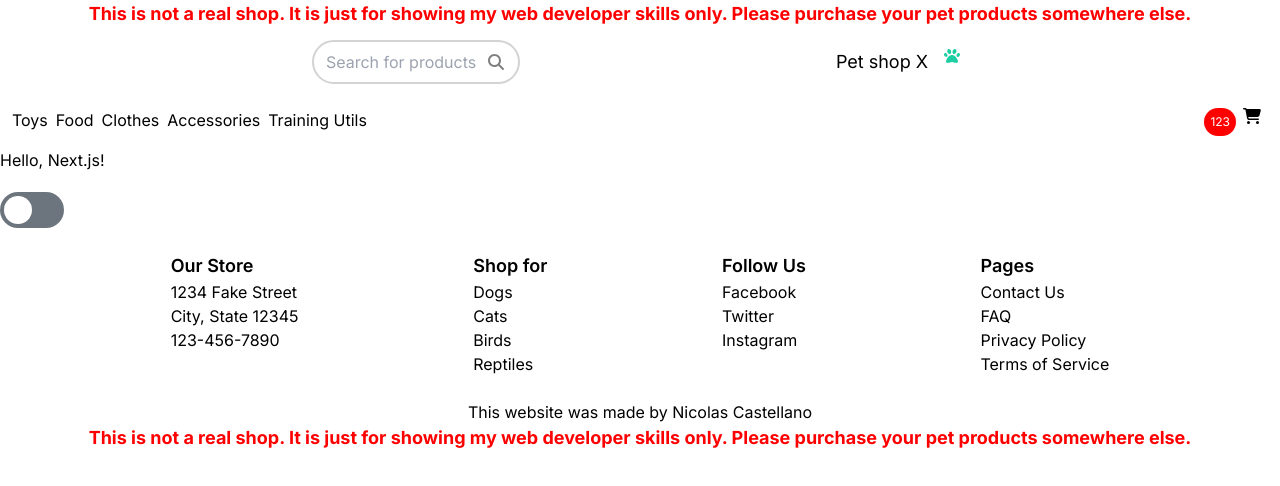
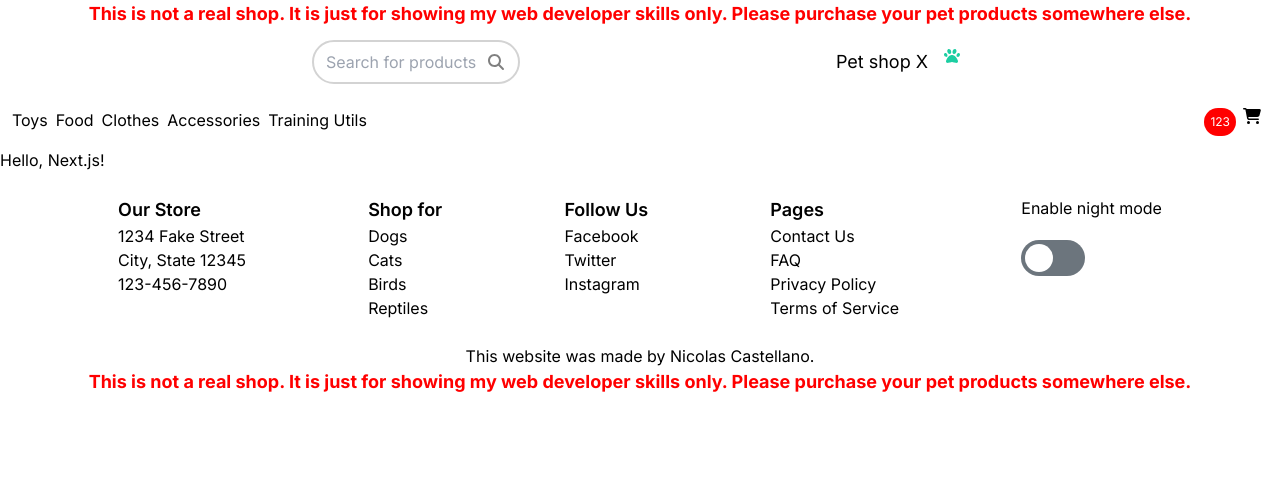
Before and after one commit to TheAttentionSeeker5050/Ecommerce-site-go-nextjs, a Next.js app in the folder client/: page / in a window 1280 px wide. Shown: the top 486 px of the page. Built offline with nearby package versions, Linux system fonts and the light colour scheme.

Commit message:
before implementing themeprovider

```diff
--- a/client/src/app/layout.tsx
+++ b/client/src/app/layout.tsx
@@ -15,8 +15,9 @@ export default function RootLayout({
 }: {
   children: React.ReactNode
 }) {
+
   return (
-    <html lang="en">
+    <html lang="en" >
       <body className={inter.className}>
         <p className='text-lg font-bold text-danger text-center'>This is not a real shop. It is just for showing my web developer skills only. Please purchase your pet products somewhere else.</p>
         <HeaderComponent />
--- a/client/src/app/page.tsx
+++ b/client/src/app/page.tsx
@@ -8,6 +8,6 @@ export default function Page() {
     return <div>
         <h1>Hello, Next.js!</h1>
         {/* <ToggleSwitch label="Toggle Switch" onChange={(value) => console.log(value)} /> */}
-        <ToggleSwitch  onChange={(value) => console.log("toggled value on sw: "+value)}/>
+        {/* <ToggleSwitch  handleContext={(value) => console.log("toggled value on sw: "+value)}/> */}
     </div>
 }
--- a/client/src/components/buttons/toggleSwitch.tsx
+++ b/client/src/components/buttons/toggleSwitch.tsx
@@ -4,50 +4,26 @@
 import React, { useState } from 'react';
 
 interface Props {
-    onChange: (value: boolean) => void;
+    handleContext: () => void;
     defaultChecked?: boolean;
 }
 
-// export const ToggleSwitch: React.FC<Props> = ({ label, onChange, defaultChecked }) => {
-//     const [checked, setChecked] = useState(defaultChecked || false);
-
-//     const handleChange = (e: React.ChangeEvent<HTMLInputElement>) => {
-//         setChecked(e.target.checked);
-//         onChange(e.target.checked);
-//     };
-
-//     return (
-//         <div className="flex items-center justify-between">
-//             <label htmlFor="toggle" className="flex items-center cursor-pointer">
-//                 <div className="relative">
-//                     <input
-//                         type="checkbox"
-//                         id="toggle"
-//                         className="sr-only"
-//                         checked={checked}
-//                         onChange={handleChange}
-//                     />
-//                     <div className="block bg-neutral w-14 h-8 rounded-full"></div>
-//                     <div className="dot absolute left-1 top-1 bg-white w-6 h-6 rounded-full transition"></div>
-//                 </div>
-//                 <div className="ml-3 text-neutral font-medium">{label}</div>
-//             </label>
-//         </div>
-//     );
-// }
 
 export function ToggleSwitch(props: Props) {
-    // const [checked, setChecked] = useState(props.defaultChecked || false);
+    // create checked state
+    const [checked, setChecked] = useState(props.defaultChecked || false);
 
-    // const handleChange = (e: React.ChangeEvent<HTMLInputElement>) => {
-    //     setChecked(e.target.checked);
-    //     onChange(e.target.checked);
-    // };
+    // handle change
+    const handleChange = (e: React.ChangeEvent<HTMLInputElement>) => {
+        setChecked(e.target.checked);
+        props.handleContext();
+        console.log("toggle switch value: "+e.target.checked);
+    };
 
     return (
         <div className="mt-5">
             <label className="relative inline-block w-16 h-9 rounded-full">
-                <input type="checkbox" className="peer opacity-0 w-0 h-0"  onClick={() => props.onChange(true)}/>
+                <input type="checkbox" className="peer opacity-0 w-0 h-0"  onClick={(e) => handleChange(e)}/>
                 <span className="absolute cursor-pointer top-0 left-0 right-0 bottom-0 bg-neutral rounded-full duration-300 before:content-[''] before:absolute before:w-7 before:h-7 before:bottom-1 before:left-1 before:rounded-full
                     before:bg-white before:duration-300 peer-checked:before:translate-x-7 peer-checked:bg-primary"></span>
             </label>
--- a/client/src/components/globalComponents/footerComponent.tsx
+++ b/client/src/components/globalComponents/footerComponent.tsx
@@ -1,8 +1,21 @@
 // create footer component using tsx next react
+'use client'
 
 import React from 'react';
+import { ToggleSwitch } from '../buttons/toggleSwitch';
+import { themeReducer, initialThemeState } from '@/data/reducers/themeReducer';
+import { useReducer } from 'react';
+import { init } from 'next/dist/compiled/@vercel/og/satori';
 
 export default function FooterComponent() {
+
+    // reducer for toggling between light and dark theme
+    // -----------------------------------------------------------------------
+    const [themeState, dispatch] = useReducer(themeReducer, initialThemeState);
+
+    const handleToggleTheme = () => {
+        dispatch({ type: 'toggleTheme' });
+    }
 
     return (
         <footer className='w-screen'>
@@ -38,11 +51,15 @@ export default function FooterComponent() {
                     <p>Privacy Policy</p>
                     <p>Terms of Service</p>
                 </div>
+                    <div>
+                        Enable night mode <ToggleSwitch handleContext={handleToggleTheme}/>
+                    </div>
             </div>
             <div className='text-center'>
-                <p>This website was made by Nicolas Castellano</p>
+                <p>This website was made by Nicolas Castellano.
+
+                </p>
                 <p className='text-lg font-bold text-danger text-center'>This is not a real shop. It is just for showing my web developer skills only. Please purchase your pet products somewhere else.</p>
-                {/* will change the style of the disclaimer later */}
             </div>
         </footer>
     )
--- /dev/null
+++ b/client/src/data/reducers/themeReducer.tsx
@@ -0,0 +1,53 @@
+// a reducer for toggling between light and dark theme
+// -----------------------------------------------------------------------
+
+// import { ThemeAction, ThemeState } from "../types";
+
+// const initialState: ThemeState = {
+//     theme: "light",
+// };
+
+// export const themeReducer = (
+//     state: ThemeState = initialState,
+//     action: ThemeAction
+// ): ThemeState => {
+//     switch (action.type) {
+//         case "TOGGLE_THEME":
+//             return {
+//                 ...state,
+//                 theme: action.payload,
+//             };
+//         default:
+//             return state;
+//     }
+// }
+
+export const initialThemeState = { theme: 'light' };
+
+export function themeReducer(
+        state: any = { theme: 'light' },
+        action: { type: string; }
+    ) {
+    switch (action.type) {
+        case 'toggleTheme':
+            if (state.theme === 'light') {
+                document.documentElement.classList.add('dark');
+                document.documentElement.classList.remove('light');
+                console.log("dark theme");
+                return {
+                    ...state,
+                    theme: 'dark'
+                }
+            } else {
+                document.documentElement.classList.add('light');
+                document.documentElement.classList.remove('dark');
+                console.log("light theme");
+                return {
+                    ...state,
+                    theme: 'light'
+                }
+            }
+        default:
+            return state;
+    }
+}
--- a/client/tailwind.config.js
+++ b/client/tailwind.config.js
@@ -1,7 +1,7 @@
 /** @type {import('tailwindcss').Config} */
 
 module.exports = {
-  darkMode: 'class',
+  darkMode: ['class', '[data-mode="dark"]'],
   content: [
     './src/pages/**/*.{js,ts,jsx,tsx,mdx}',
     './src/components/**/*.{js,ts,jsx,tsx,mdx}',
```
